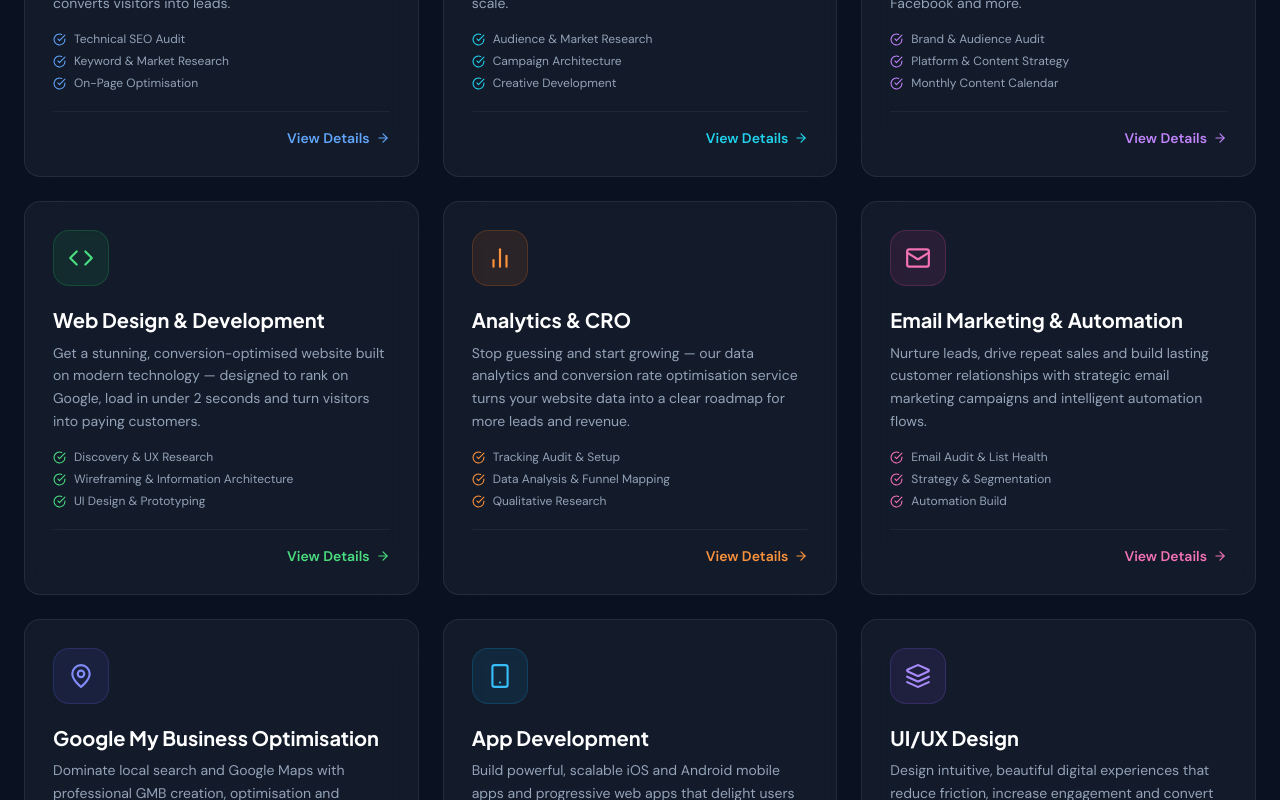
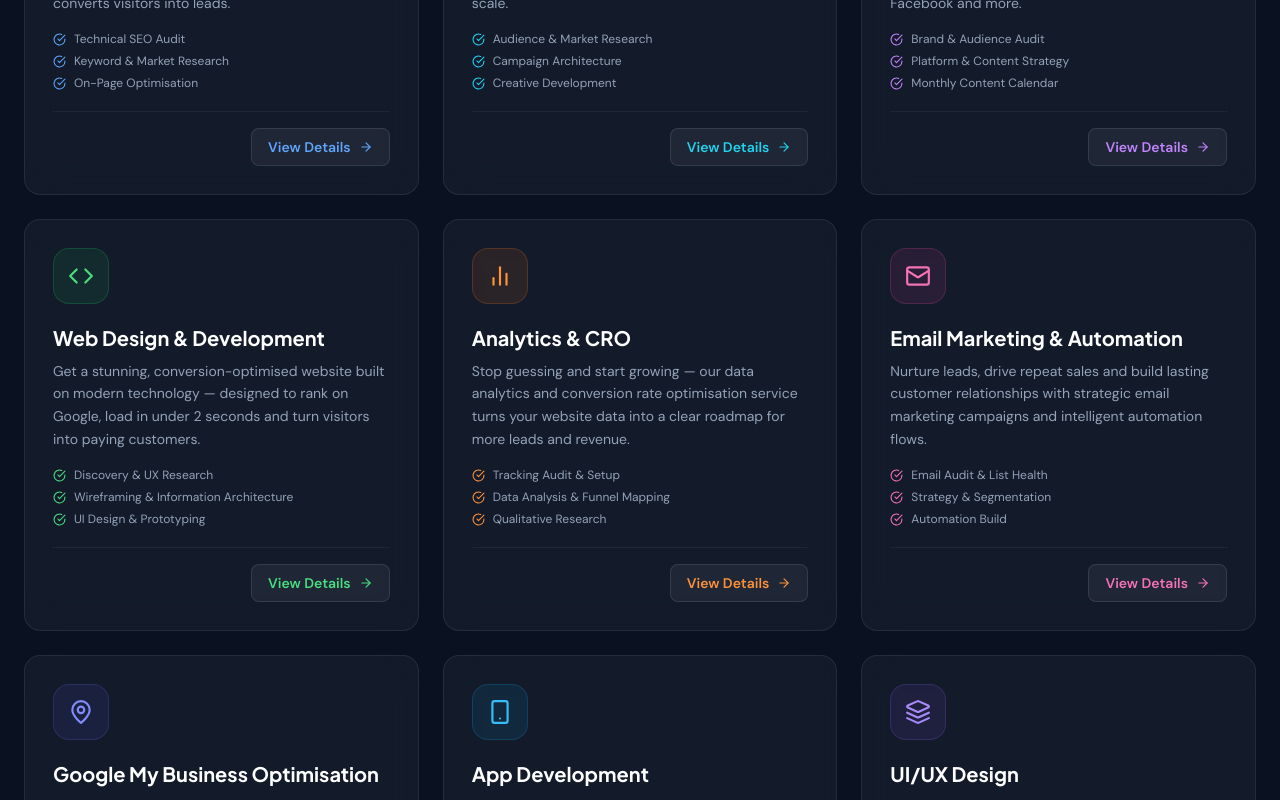
Before and after one commit to Youthyapa/scalerhouse, a Next.js app: page /services in a window 1280 px wide. Shown: the part 1020-1820 px from the top of the page. Built offline with nearby package versions, Linux system fonts and the light colour scheme; no server answers.

Commit message:
style: update 'View Details' link to a beautiful button on services page

```diff
--- a/pages/services.tsx
+++ b/pages/services.tsx
@@ -142,7 +142,7 @@ export default function ServicesPage() {
                                         )}
                                         <Link
                                             href={`/services/${svc.slug}`}
-                                            className={`ml-auto inline-flex items-center gap-1.5 text-sm font-semibold ${c.icon} group-hover:gap-2.5 transition-all duration-200`}
+                                            className={`ml-auto inline-flex items-center gap-2 px-4 py-2 rounded-lg text-sm font-semibold ${c.icon} bg-white/5 border border-white/10 hover:bg-white/10 hover:border-white/20 transition-all duration-300 group-hover:gap-3`}
                                         >
                                             View Details <ArrowRight size={14} />
                                         </Link>
```
